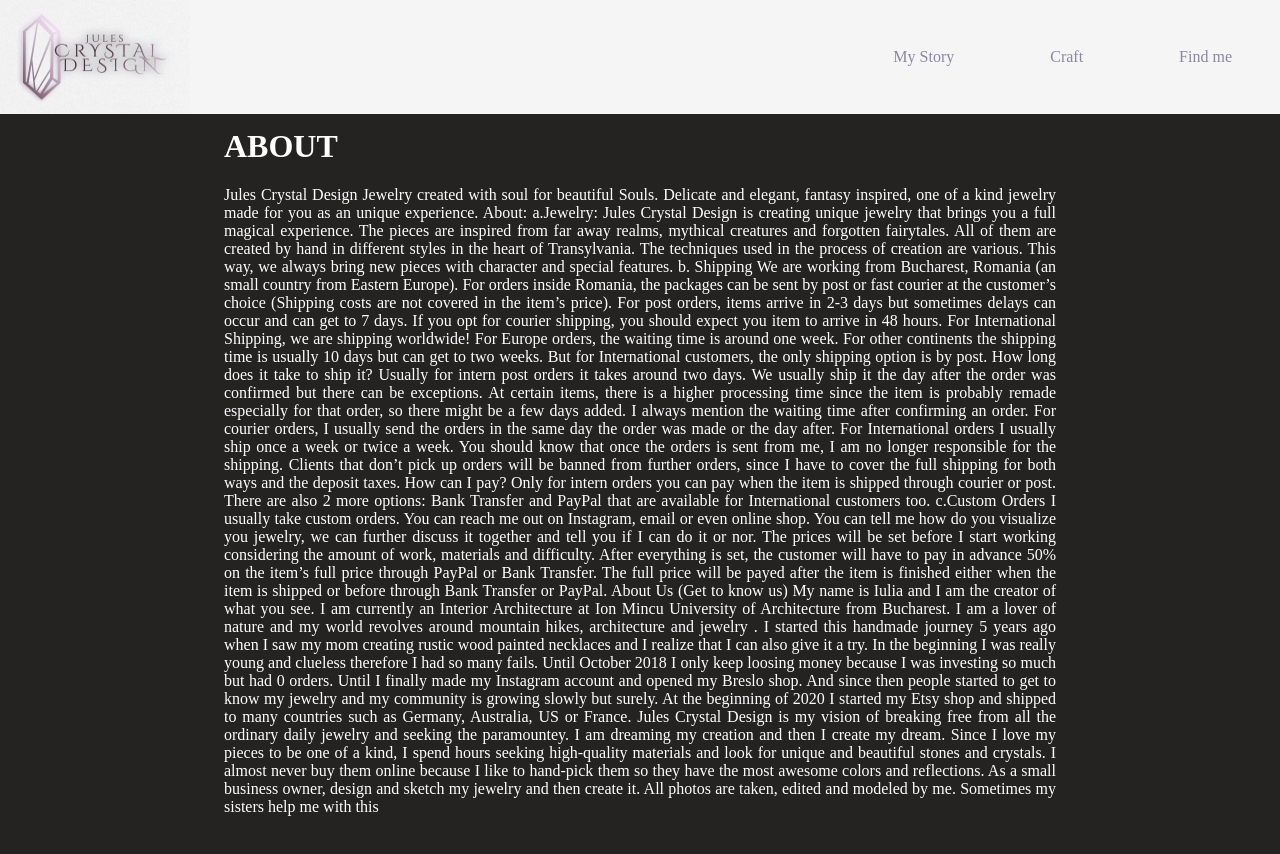
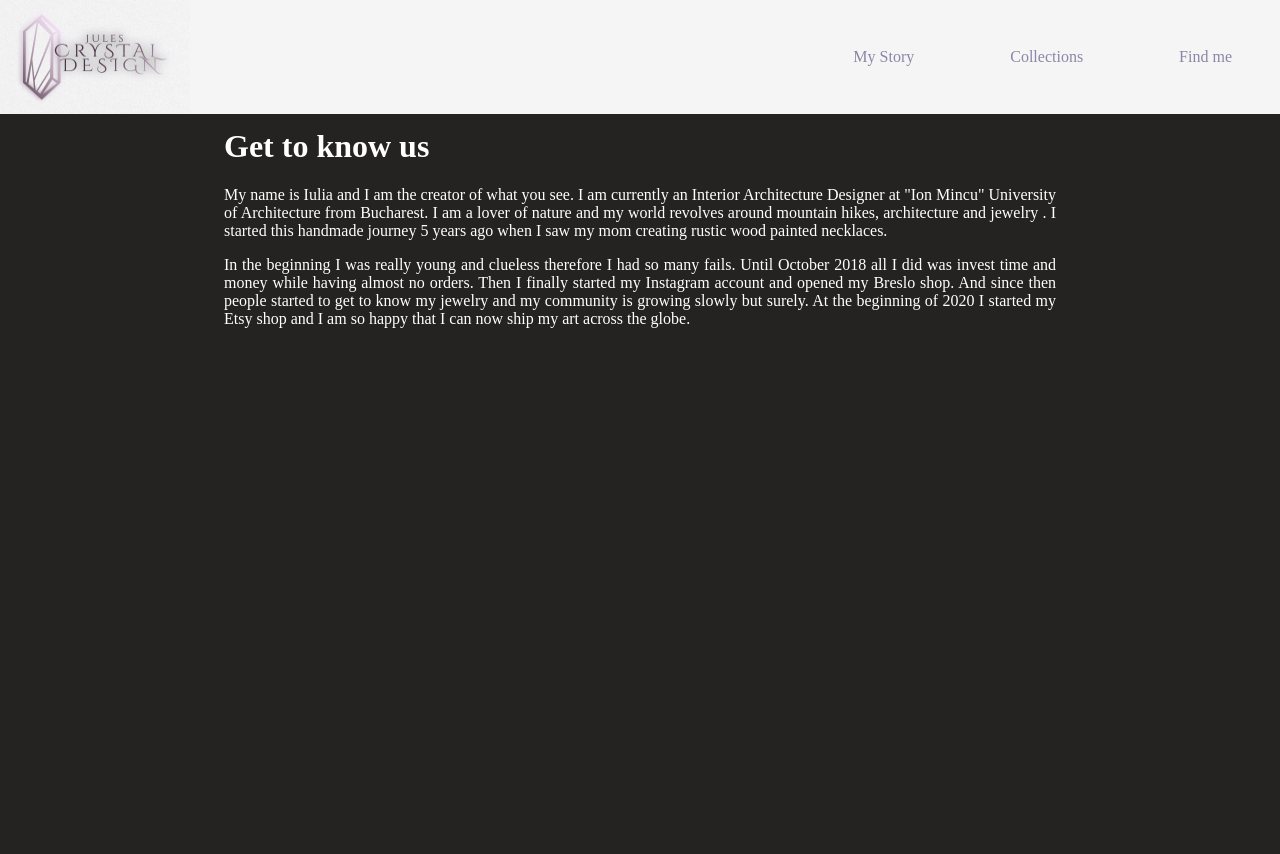
Before and after one commit to Sebastian-Ene/JulesCrystalDesign, an Angular app: page /about in a window 1280 px wide. Shown: the top 854 px of the page. After the commit the page ends 800 px from the top, so only its background shows below. Built offline with nearby package versions, Linux system fonts and the light colour scheme.

Commit message:
typed some about

```diff
--- a/src/app/about/about.component.html
+++ b/src/app/about/about.component.html
@@ -1,64 +1,19 @@
-<div>
-  <h1>ABOUT</h1>
+<div class="container">
+  <h1>Get to know us</h1>
   <p>
-    Jules Crystal Design Jewelry created with soul for beautiful Souls. Delicate
-    and elegant, fantasy inspired, one of a kind jewelry made for you as an
-    unique experience. About: a.Jewelry: Jules Crystal Design is creating unique
-    jewelry that brings you a full magical experience. The pieces are inspired
-    from far away realms, mythical creatures and forgotten fairytales. All of
-    them are created by hand in different styles in the heart of Transylvania.
-    The techniques used in the process of creation are various. This way, we
-    always bring new pieces with character and special features. b. Shipping We
-    are working from Bucharest, Romania (an small country from Eastern Europe).
-    For orders inside Romania, the packages can be sent by post or fast courier
-    at the customer’s choice (Shipping costs are not covered in the item’s
-    price). For post orders, items arrive in 2-3 days but sometimes delays can
-    occur and can get to 7 days. If you opt for courier shipping, you should
-    expect you item to arrive in 48 hours. For International Shipping, we are
-    shipping worldwide! For Europe orders, the waiting time is around one week.
-    For other continents the shipping time is usually 10 days but can get to two
-    weeks. But for International customers, the only shipping option is by post.
-    How long does it take to ship it? Usually for intern post orders it takes
-    around two days. We usually ship it the day after the order was confirmed
-    but there can be exceptions. At certain items, there is a higher processing
-    time since the item is probably remade especially for that order, so there
-    might be a few days added. I always mention the waiting time after
-    confirming an order. For courier orders, I usually send the orders in the
-    same day the order was made or the day after. For International orders I
-    usually ship once a week or twice a week. You should know that once the
-    orders is sent from me, I am no longer responsible for the shipping. Clients
-    that don’t pick up orders will be banned from further orders, since I have
-    to cover the full shipping for both ways and the deposit taxes. How can I
-    pay? Only for intern orders you can pay when the item is shipped through
-    courier or post. There are also 2 more options: Bank Transfer and PayPal
-    that are available for International customers too. c.Custom Orders I
-    usually take custom orders. You can reach me out on Instagram, email or even
-    online shop. You can tell me how do you visualize you jewelry, we can
-    further discuss it together and tell you if I can do it or nor. The prices
-    will be set before I start working considering the amount of work, materials
-    and difficulty. After everything is set, the customer will have to pay in
-    advance 50% on the item’s full price through PayPal or Bank Transfer. The
-    full price will be payed after the item is finished either when the item is
-    shipped or before through Bank Transfer or PayPal. About Us (Get to know us)
     My name is Iulia and I am the creator of what you see. I am currently an
-    Interior Architecture at Ion Mincu University of Architecture from
-    Bucharest. I am a lover of nature and my world revolves around mountain
+    Interior Architecture Designer at "Ion Mincu" University of Architecture
+    from Bucharest. I am a lover of nature and my world revolves around mountain
     hikes, architecture and jewelry . I started this handmade journey 5 years
-    ago when I saw my mom creating rustic wood painted necklaces and I realize
-    that I can also give it a try. In the beginning I was really young and
-    clueless therefore I had so many fails. Until October 2018 I only keep
-    loosing money because I was investing so much but had 0 orders. Until I
-    finally made my Instagram account and opened my Breslo shop. And since then
-    people started to get to know my jewelry and my community is growing slowly
-    but surely. At the beginning of 2020 I started my Etsy shop and shipped to
-    many countries such as Germany, Australia, US or France. Jules Crystal
-    Design is my vision of breaking free from all the ordinary daily jewelry and
-    seeking the paramountey. I am dreaming my creation and then I create my
-    dream. Since I love my pieces to be one of a kind, I spend hours seeking
-    high-quality materials and look for unique and beautiful stones and
-    crystals. I almost never buy them online because I like to hand-pick them so
-    they have the most awesome colors and reflections. As a small business
-    owner, design and sketch my jewelry and then create it. All photos are
-    taken, edited and modeled by me. Sometimes my sisters help me with this
+    ago when I saw my mom creating rustic wood painted necklaces.
+  </p>
+
+  <p>
+    In the beginning I was really young and clueless therefore I had so many
+    fails. Until October 2018 all I did was invest time and money while having
+    almost no orders. Then I finally started my Instagram account and opened my
+    Breslo shop. And since then people started to get to know my jewelry and my
+    community is growing slowly but surely. At the beginning of 2020 I started
+    my Etsy shop and I am so happy that I can now ship my art across the globe.
   </p>
 </div>
--- a/src/app/about/about.component.scss
+++ b/src/app/about/about.component.scss
@@ -1,4 +1,4 @@
-div {
+.container {
   margin: 8em 14em;
   color: white;
   text-align: justify;
--- a/src/app/home/home.component.scss
+++ b/src/app/home/home.component.scss
@@ -4,10 +4,10 @@
   text-align: justify;
   max-width: max-content;
   @media (max-width: 768px) {
-    padding: 6em 7em 0em 7em;
+    margin: 6em 7em 0em 7em;
   }
   @media (max-width: 425px) {
-    padding: 5em 1em 0em 1em;
+    margin: 5em 1em 0em 1em;
   }
   h1 {
     padding-top: 1em;
--- a/src/app/nav-bar/nav-bar.component.html
+++ b/src/app/nav-bar/nav-bar.component.html
@@ -9,7 +9,7 @@
   /></a>
   <div class="button">
     <a routerLink="/about" (click)="routch()">My Story</a>
-    <a routerLink="/art" (click)="routch()">Craft</a>
+    <a routerLink="/art" (click)="routch()">Collections</a>
     <a class="findme" (click)="toggle()">Find me</a>
   </div>
 </div>
--- a/src/app/nav-bar/nav-bar.component.scss
+++ b/src/app/nav-bar/nav-bar.component.scss
@@ -9,7 +9,7 @@ img {
   z-index: 1;
   @media (max-width: 425px) {
     width: 9em;
-    height: 6em;
+    height: 7.15em;
   }
 }
 .button {
@@ -58,6 +58,12 @@ img {
       color: rgb(20, 20, 20);
       display: inline-block;
       padding: 3.1em;
+      @media (max-width: 425px) {
+        padding: 2em;
+      }
+      @media (max-width: 768px) {
+        padding: 2.3em;
+      }
     }
   }
 }
```
